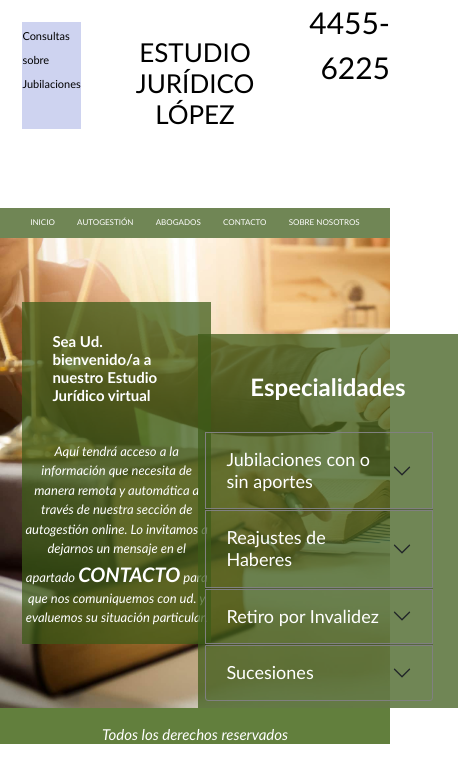
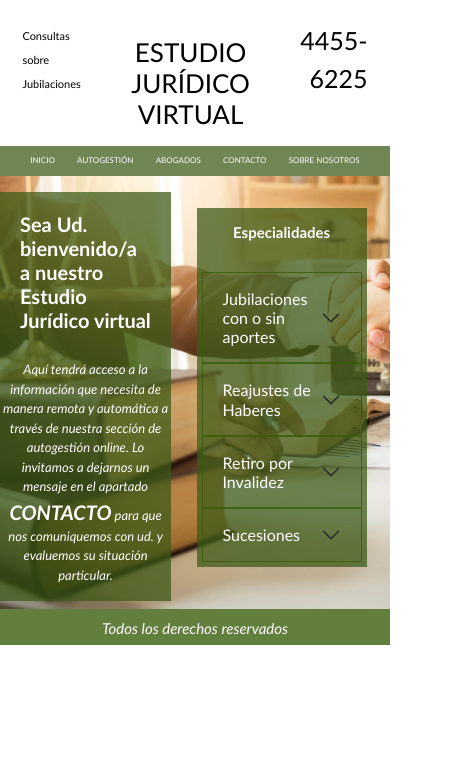
Before and after one commit to elaVitruvio/proyectoAbril, a website: page index.html in a window 390 px wide. Shown: the whole page, 458 px wide, since content can reach past the window. Drawn offline with nearby package versions, Linux system fonts and the light colour scheme.

Commit message:
redondeando
redondeando

```diff
--- a/index.html
+++ b/index.html
@@ -5,9 +5,9 @@
         <meta name = "viewport" content = "width-device-width, initial-scale = 1.0">
         <meta name = "description" content = "Consultas y turnos web. Profesionales del derecho a su dispocisión de forma segura, online.">
         <meta name = "keywords" content = "jubilacion, abogados, juicio, legal, pension, juicio">
-        <link href = "https://cdn.jsdelivr.net/npm/bootstrap@5.0.0-beta3/dist/css/bootstrap.min.css" rel="stylesheet" integrity="sha384-eOJMYsd53ii+scO/bJGFsiCZc+5NDVN2yr8+0RDqr0Ql0h+rP48ckxlpbzKgwra6" crossorigin="anonymous">
+        <link href = "css/bootstrap.min.css" rel="stylesheet">
         <link rel = "stylesheet" href = "scss/stylo.css">
-        <title>Estudio Juridico Lopez</title>
+        <title>Estudio Juridico Virtual</title>
     </head>
     <body>
         <header>
@@ -16,9 +16,9 @@
                     <a class = "linkConsulta" href = "autogestion.html">Consultas sobre Jubilaciones </a>
                 </div>
                 <div class = "superior__titulo">
-                    <h1 class= "tit text-center">ESTUDIO JURÍDICO LÓPEZ</h1>
+                    <h1 class= "tit text-center">ESTUDIO JURÍDICO VIRTUAL</h1>
                 </div>
-                <div class="superior__numero">
+                <div class = "superior__numero">
                     <p class= "num">4455-6225</p>
                 </div>
             </div>
@@ -35,13 +35,13 @@
             </div>
         </header>
         <section id = servicios>
-                <!---COLUMNA IZQUIERDA / TEXTO BIENVENIDA-->
+                <!---COLUMNA IZQUIERDA / TEXTO BIENVENIDA nombrado: Cajon1 -->
                 <div class="servicios__cajon1">
                     <h3 class="bienvenida">Sea Ud. bienvenido/a a nuestro Estudio Jurídico virtual</h3>
                     <p class="presentacion">Aquí tendrá acceso a la información que necesita de manera remota y automática a través de nuestra sección de autogestión online. Lo invitamos a dejarnos un mensaje en el apartado <a href="/contacto.html"><b>CONTACTO</b></a> para que nos comuniquemos con ud. y evaluemos su situación particular.</p>
                 </div>
+                <!---FILA INFERIOR DE 3 COLUMNAS / TIPOS DE DERECHO nombrado: Cajon3 -->
                 <div class = "servicios__cajon3">
-                    <!---FILA INFERIOR DE 3 COLUMNAS / TIPOS DE DERECHO-->
                     <div class="row">
                         <!---columna 1 / tarjeta-->
                         <div class="col-sm-3" id= "columna">
@@ -76,12 +76,12 @@
 
                     </div>
                 </div>
-                <!---COLUMNA DERECHA / ACORDION DE ESPECIALIDADES-->
+                <!---COLUMNA DERECHA / ACORDION DE ESPECIALIDADES nombrado: Cajon2 -->
                 <div class="servicios__cajon2">
                     <div class="especialidades bg-transparent">
                         <h3>Especialidades</h3>
                     </div>
-                    <div class="accordion accordion-flush" id="accordionFlushExample">
+                    <div class="accordion accordion-flush min-vw-25" id="accordionFlushExample">
                         <div class="accordion-item">
                             <h2 class="accordion-header" id="flush-headingOne">
                                 <button class="accordion-button collapsed" type="button" data-bs-toggle="collapse" data-bs-target="#flush-collapseOne" aria-expanded="false" aria-controls="flush-collapseOne">
@@ -94,7 +94,7 @@
                                 </div>
                             </div>
                         </div>
-                        <div class="accordion-item bg-transparent">
+                        <div class="accordion-item">
                             <h2 class="accordion-header" id="flush-headingTwo">
                                 <button class="accordion-button collapsed " type="button" data-bs-toggle="collapse" data-bs-target="#flush-collapseTwo" aria-expanded="false" aria-controls="flush-collapseTwo">
                                     Reajustes de Haberes
@@ -106,7 +106,7 @@
                                 </div>
                             </div>
                         </div>
-                        <div class="accordion-item bg-transparent">
+                        <div class="accordion-item">
                             <h2 class="accordion-header" id="flush-headingThree">
                                 <button class="accordion-button collapsed " type="button" data-bs-toggle="collapse" data-bs-target="#flush-collapseThree" aria-expanded="false" aria-controls="flush-collapseThree">
                                     Retiro por Invalidez
--- a/scss/_servicios.scss
+++ b/scss/_servicios.scss
@@ -1,3 +1,5 @@
+
+//estilo de lo que hay en index.html
 
 #servicios{
     background-image: url("../media/abogar.jpg");
@@ -14,10 +16,10 @@
     gap: 3px 3px;
     .servicios__cajon1{
         grid-area: servicios__cajon1;
-        margin: ($padd*2) 0;
-        margin-left: $size;
+        margin: 1em $size .5em 0;
         background-color: $olivadebil;
         color: $bg-color;
+        height: fit-content;
         .bienvenida{
             font-size: 25px;
             font-weight: bold;
@@ -26,7 +28,7 @@
         .presentacion{
             font-size: 18px;
             font-style: italic;
-            text-align: center;
+            text-align: left;
             padding: $padd;
             a {
                 text-decoration: none;
@@ -42,36 +44,32 @@
     }
     .servicios__cajon2 {
         grid-area: servicios__cajon2;
-        margin-top: 10em;
         margin-bottom: auto;
-        margin-right: $size;
         background-color: $olivadebil;
         color: $bg-color;
         width: 238px;
         .especialidades{
             text-align: center;
-            padding-top: $padd;
             background-color: $olivadebil;
             color: $bg-color;
-
             h3{
-                font-size: 24px;
-                padding-top: 5px;
+                font-size: 28px;
+                padding-top: 1em;
                 font-weight: bold;
             }
         }
         #accordionFlushExample{
             padding: 5px;
             padding-top: $size;
-            width: 238px;
             .accordion-item{
-                font-size: large;
+
                 text-align: right;
                 @include accordiones;
             }
             .accordion-button{
                 @include accordiones;
-                border: 1px solid grey;
+                font-size: medium;
+                border: 1px solid $oliva;
             }
             .accordion-collapse{
                 @include accordiones;
@@ -82,27 +80,26 @@
         grid-area: servicios__cajon3;
         height: max-content;
         .row{
-            display: flex;
-            justify-content: center;
-            padding-bottom: $size;
+            justify-content: stretch;
             #columna{
+                width: 33%;
                 align-self: flex-end;
-                align-content: center;
+                padding: 3px;
                 #tarjeta{
+                    width: 100%;
                     background-color: $olivadebil;
                     color: $bg-color;
                     .card-body{
-                        padding: 4px;
-                        align-self: center;
+                        padding: .5em;
+                        justify-items: center;
                     }
                     .card-title{
                         text-align: center;
-                        font-size: 25px;
+                        font-size: 1.4em;
                     }
                     .card-text{
-                        width: auto;
                         text-align: center;
-                        font-size: 18px;
+                        font-size: 1em;
                     }
                 }
             }
@@ -113,20 +110,45 @@
 
 @media (max-width: 768px){
     #servicios{
-        .servicios__cajon3{
-            display: none;
-        }
+        grid-template-areas: "servicios__cajon1 servicios__cajon2"
+                        "servicios__cajon1 servicios__cajon3";
+        grid-template-columns: 1fr 1fr;
         .servicios__cajon1{
-            width: 98%;
-            margin: $size;
             padding: 0;
+            .bienvenida{
+                font-size: 20px;
+                padding: 1em;
+                }
+            .presentacion{
+                font-size: 18px;
+                font-style: italic;
+                text-align: center;
+                padding: 1em;
+            }
         }
         .servicios__cajon2{
-            flex-direction: row;
-            width: 98%;
-            #especialidades{
+            margin-top: 2em;
+            width: 88%;
+            .especialidades{
+                margin-right: 0;
                 h3{
                     font-size: 20px;
+                }
+            }
+        }
+        .servicios__cajon3{
+            grid-area: servicios__cajon3;
+            display: inline-flex;
+            .row{
+                height: max-content;
+                flex-direction: column;
+                #columna{
+                    padding: 4px;
+                    align-self: flex-end;
+                    width: 100%;
+                    #tarjeta{
+                        width: 100%;
+                    }
                 }
             }
         }
@@ -137,27 +159,21 @@
 
     #servicios{
         .servicios__cajon1{
-            margin-left: $size;
-            margin-top: $padd*2;
-            margin-bottom: $padd*2;
-            .bienvenida{
-                font-size: 15px;
-            }
             .presentacion{
                 padding: 0;
                 font-size: 13px;
             }
         }
         .servicios__cajon2 {
-            margin-top: 6em;
-            padding: 2px;
-            #especialidades{
+            .especialidades{
                 h3{
-                    font-size: 17px;
+                    font-size: 15px;
                     text-align: center;
-                    padding-top: $padd;
                 }
             }
         }
+        .servicios__cajon3 {
+            display: none;
+        }
     }
 }
--- a/scss/_superior.scss
+++ b/scss/_superior.scss
@@ -1,7 +1,7 @@
-
+//A continuación se le da estilo a el header de todos los html, que es el mismo.
 
 #superior{
-    display: flex;
+    display: inline-flex;
     justify-content: space-between;
     height: 110px;
     width: 100%;
@@ -14,7 +14,7 @@
             text-decoration: none;
             color: $color;
             font-style: bold;
-            font-size: 20px;
+            font-size: 18px;
             &:hover{
                 background: $olivadebil;
                 color: $bg-color;
@@ -30,7 +30,7 @@
             align-self: center;
             font-size: 35px;
             color: $color;
-            animation-duration: 2s;
+            animation-duration: 4s;
             animation-name: "tit";
         }
     }
@@ -38,10 +38,11 @@
         margin: $size;
         width: 22%;
         .num{
-            text-decoration: none;
             color: $color;
-            font-size: 35px;
+            font-size: 25px;
             text-align: right;
+            padding-top: 0;
+            font-style: bold;
             &:hover{
                 transform: translateX(-50px);
                 transition: all 3s;
@@ -53,6 +54,11 @@
 @media (max-width: 768px){
     #superior{
         height: 110px;
+        .superior__link{
+            .linkConsulta{
+                font-size: 15px;
+            }
+        }
         .superior__titulo{
             margin-top: $padd+ 1em;
             .tit{
@@ -61,18 +67,10 @@
                 }
             }
         }
-        .superior__link {
-            &:hover{
-                background-color: $olivadebil;
-            }
-        }
         .superior__numero{
-            margin-right: 0;
-            margin-top: 0;
             .num{
-                padding: 0px;
-            &:hover{
-                transform: none;
+                &:hover{
+                    transform: none;
             }
         }
     }
@@ -80,10 +78,9 @@
 
 @media (max-width: 425px){
     #superior{
-        height: auto;
+        height: 90px;
         width: auto;
         .superior__link{
-            background-color: rgba(111, 126, 212, 0.342);
             .linkConsulta{
                 font-size: 11px;
             }
@@ -93,13 +90,6 @@
             .tit{
                 font-size: 26px;
                 padding: .5em;
-                }
-        }
-        .superior__numero{
-            margin-right: 0;
-            margin-top: 0;
-            .num{
-                font-size: 30px;
             }
         }
     }
--- a/scss/stylo.scss
+++ b/scss/stylo.scss
@@ -26,10 +26,14 @@ body{
         color: $bg-color;
         background: $oliva;
         z-index: -1;
-        padding-top: $padd /2;
+        padding-top: .5em;
         font-style:italic;
         font-size: 15px;
     }
+
+
+//A continuación se da estilo a las secciones:
+
 
 //autogestion
 
```
Also changed, not shown: abogados.html (+2 -2 lines), autogestion.html (+3 -3 lines), contacto.html (+3 -3 lines), package.json (added, +23 -0 lines), sobrenos.html (+3 -3 lines), scss/stylo.css, 2 other files.
